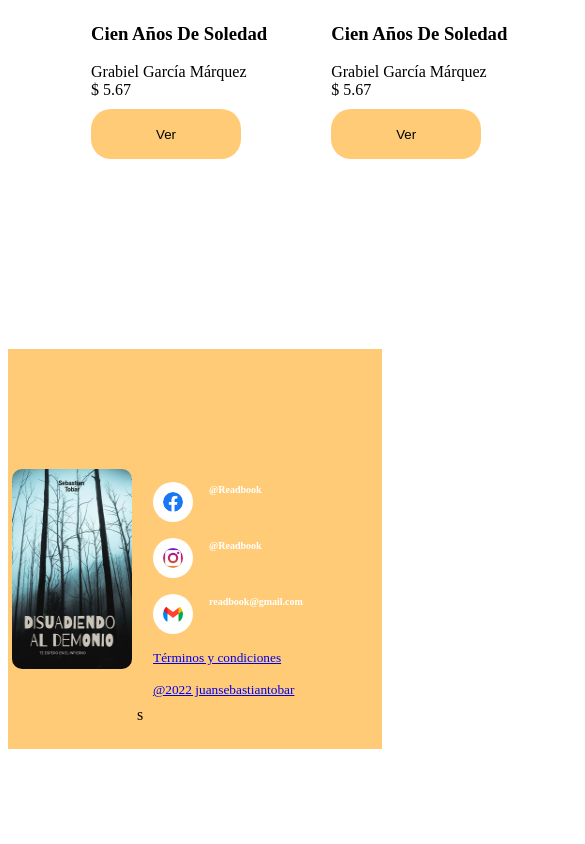
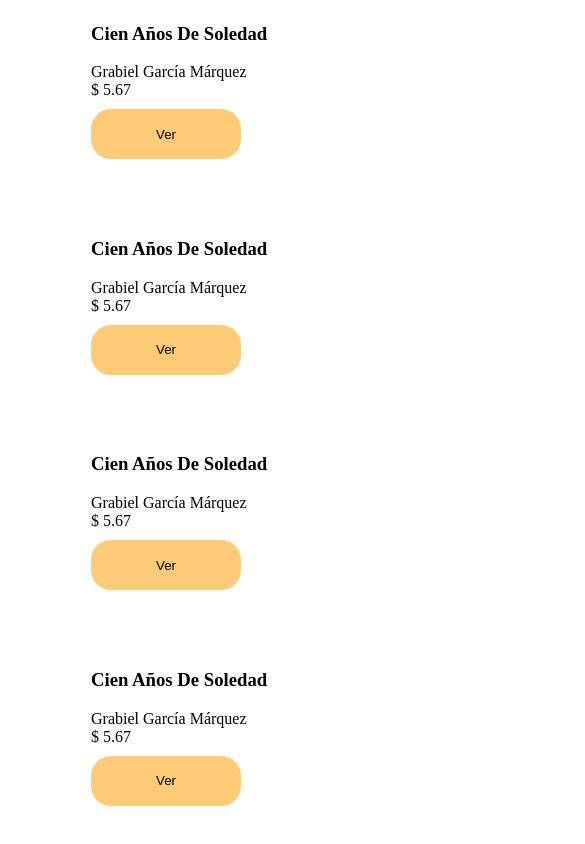
Before and after one commit to juan30Sebastian/readbook, a plain HTML site: page index.html in a window 390 px wide. Shown: the part 1088-1932 px from the top of the page, 585 px wide, since content can reach past the window. Before the commit the page ends 1845 px from the top, so only its background shows below. Drawn offline with Linux system fonts and the light colour scheme.

Commit message:
actualizacion version 4 diseño responsivo

```diff
--- a/style/inicio.css
+++ b/style/inicio.css
@@ -259,7 +259,7 @@ transition: 0.6s;
     }
     .slider {
         width: 100%;
-        max-width: 800px;
+        max-width: 1200px;
         height: 100%;
         -max-height: 600px;
         transform-style: preserve-3d;
@@ -307,7 +307,7 @@ transition: 0.6s;
         z-index: 1;
     }
     .contenido {
-        width: 900px;
+        width: 300px;
         justify-content: center;
         align-items: center;
         margin-top: 70px;
@@ -339,7 +339,7 @@ transition: 0.6s;
     width: 120px;
     height: 200px;
     margin-top: 120px;
-    margin-left: 4px;
+    margin-left: 15px;
     border-radius: 10px;
     animation: imagen-footer 4s alternate linear infinite;
 }
```
